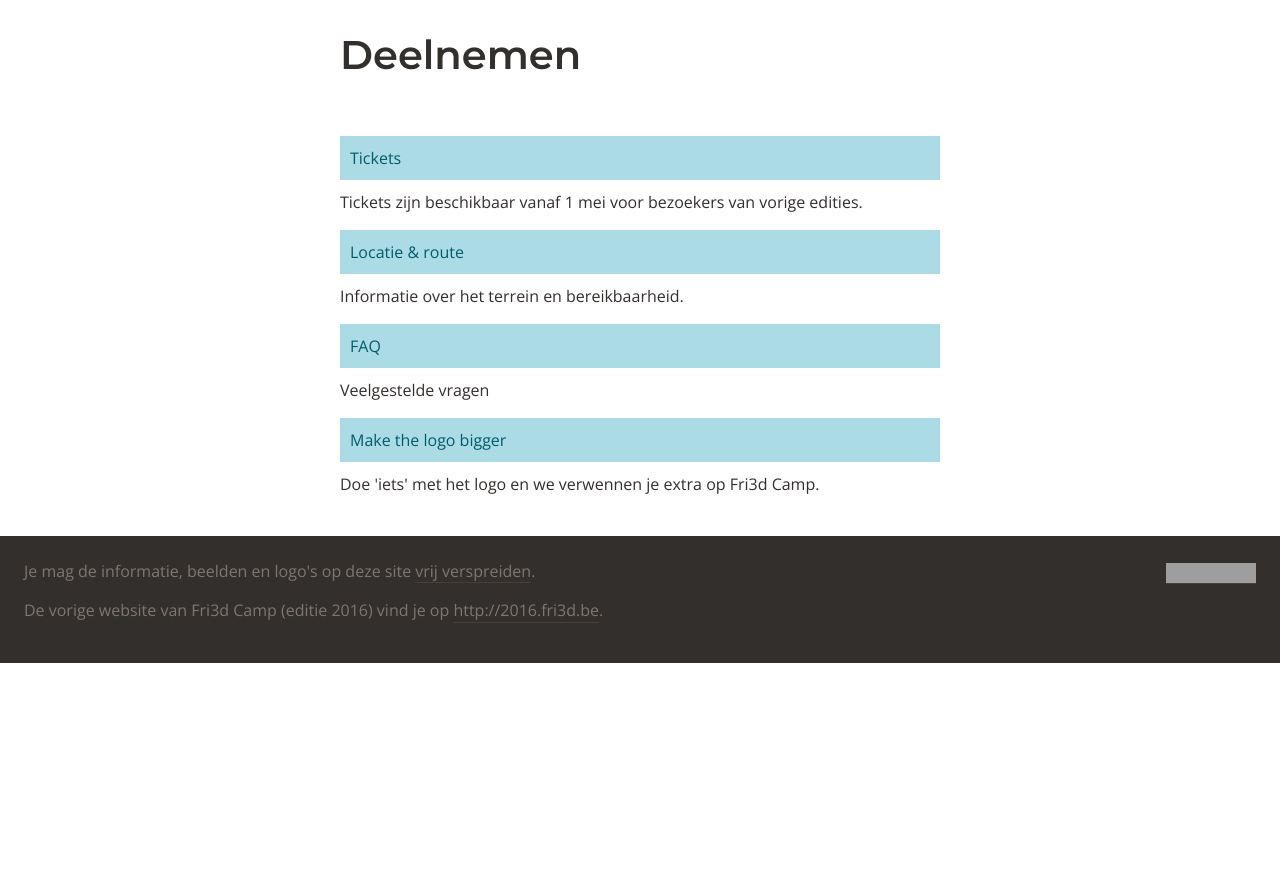
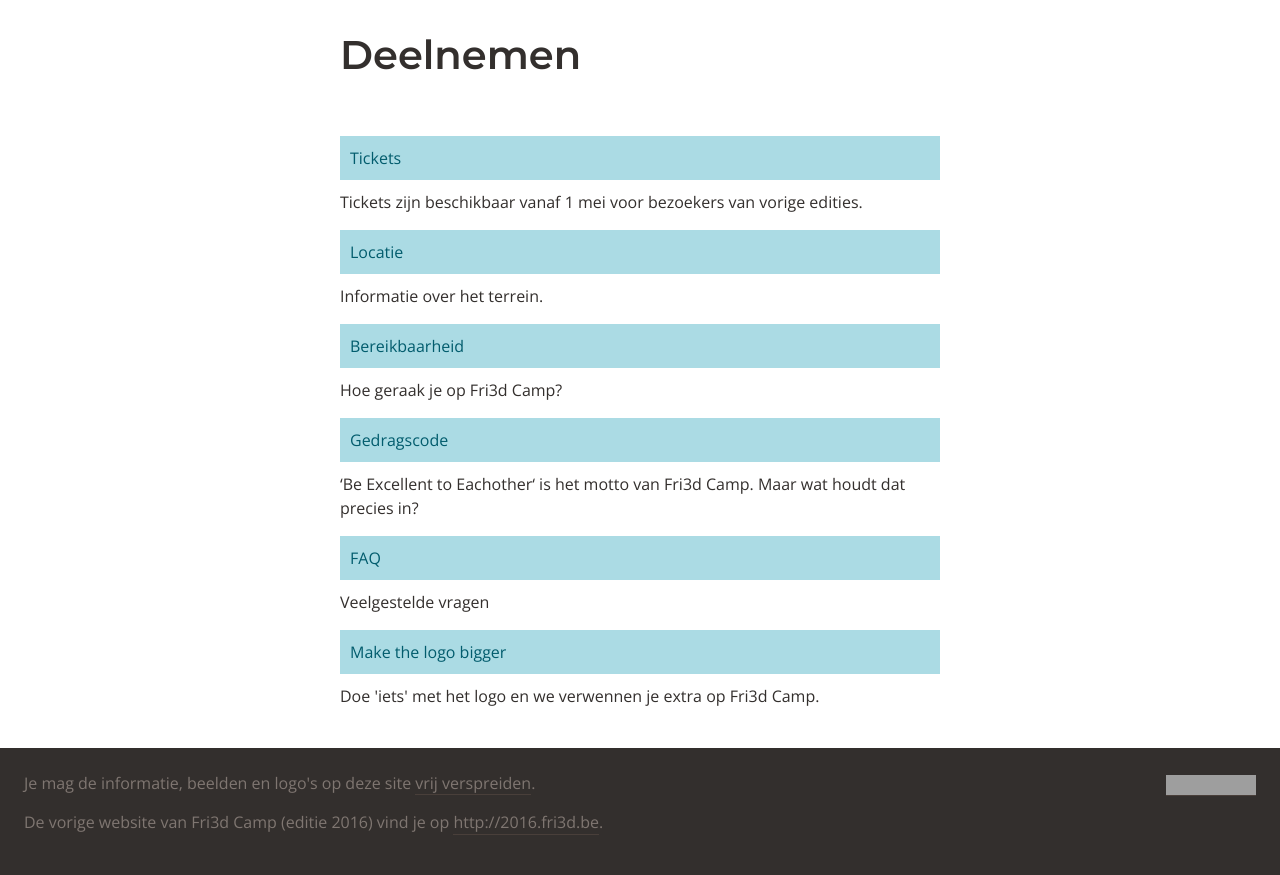
Before and after one commit to Fri3dCamp/fri3d2018-announce, a Jekyll site: the page built from deelnemen/index.html, in a window 1280 px wide. Shown: the part 316-1191 px from the top of the page. Built offline with Jekyll 4.4.1, drawn with Linux system fonts in a browser that asks for light colours; nearby versions of some CDN libraries; before the commit the page ends 979 px from its top, so only the background shows below that; grey boxes are pictures that could not be loaded.

Commit message:
redirect naar programma + updated sitetree

```diff
--- a/_data/sitetree.yml
+++ b/_data/sitetree.yml
@@ -1,6 +1,9 @@
-- navitem: home
-  url: '/'
-  title: 'Home'
+- navitem: programma
+  url: '/program/'
+  title: 'Programma'
+- navitem: badge
+  url: '/badge/'
+  title: 'Badge'
 - navitem: deelnemen
   url: '/deelnemen/'
   title: 'Deelnemen'
@@ -12,9 +15,19 @@
       description: Tickets zijn beschikbaar vanaf 1 mei voor bezoekers van vorige edities.
     - navitem: locatie
       url: '/deelnemen/locatie.html'
-      title: 'Locatie & route'
+      title: 'Locatie'
       parent: deelnemen
-      description: Informatie over het terrein en bereikbaarheid.
+      description: Informatie over het terrein.
+    - navitem: bereikbaarheid
+      url: '/deelnemen/bereikbaarheid.html'
+      title: 'Bereikbaarheid'
+      parent: deelnemen
+      description: Hoe geraak je op Fri3d Camp?
+    - navitem: gedragscode
+      url: '/deelnemen/gedragscode.html'
+      title: 'Gedragscode'
+      parent: deelnemen
+      description: ‘Be Excellent to Eachother‘ is het motto van Fri3d Camp. Maar wat houdt dat precies in?
     - navitem: faq
       url: '/deelnemen/faq.html'
       title: 'FAQ'
--- /dev/null
+++ b/program/index.html
@@ -0,0 +1,6 @@
+---
+layout: redirecter
+title: Programma
+navitem: programma
+destination: http://program.fri3d.be/
+---
```
